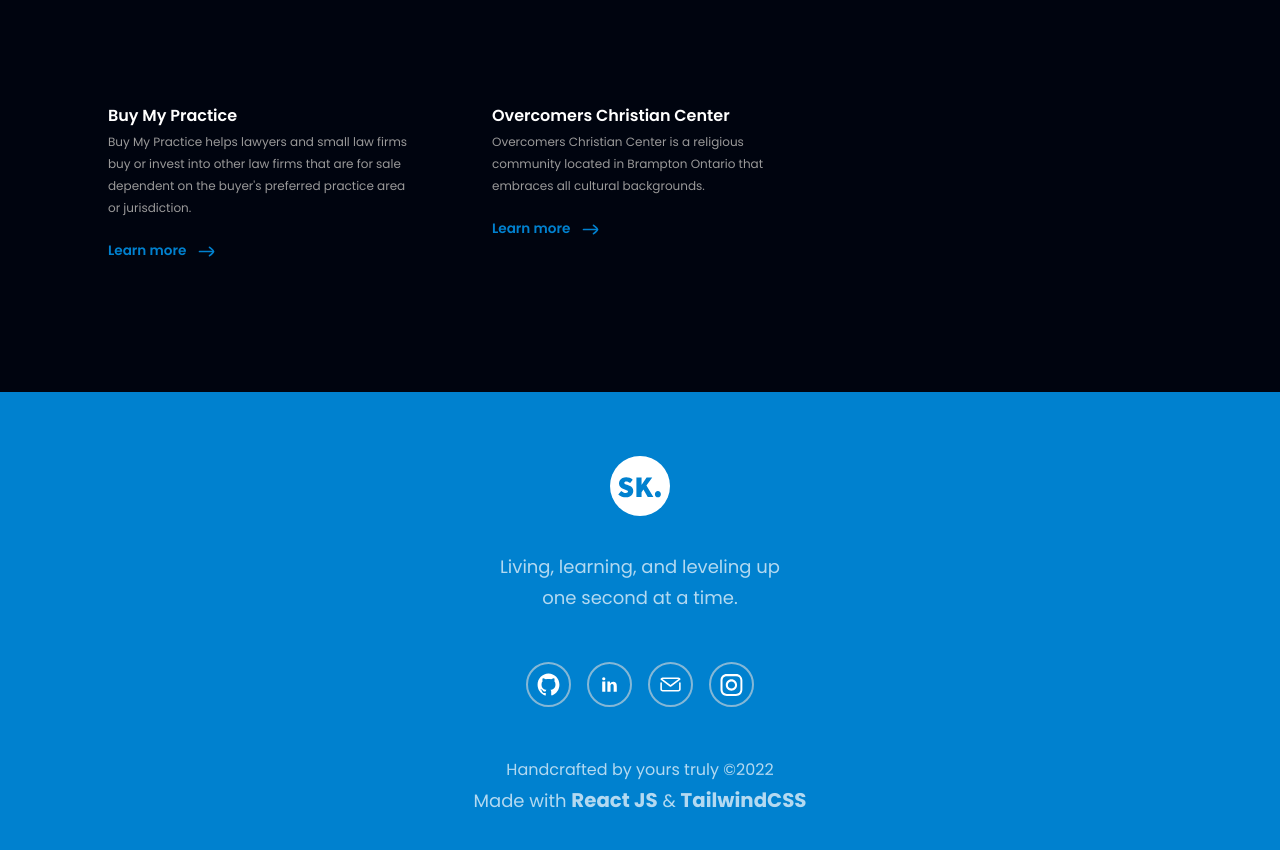
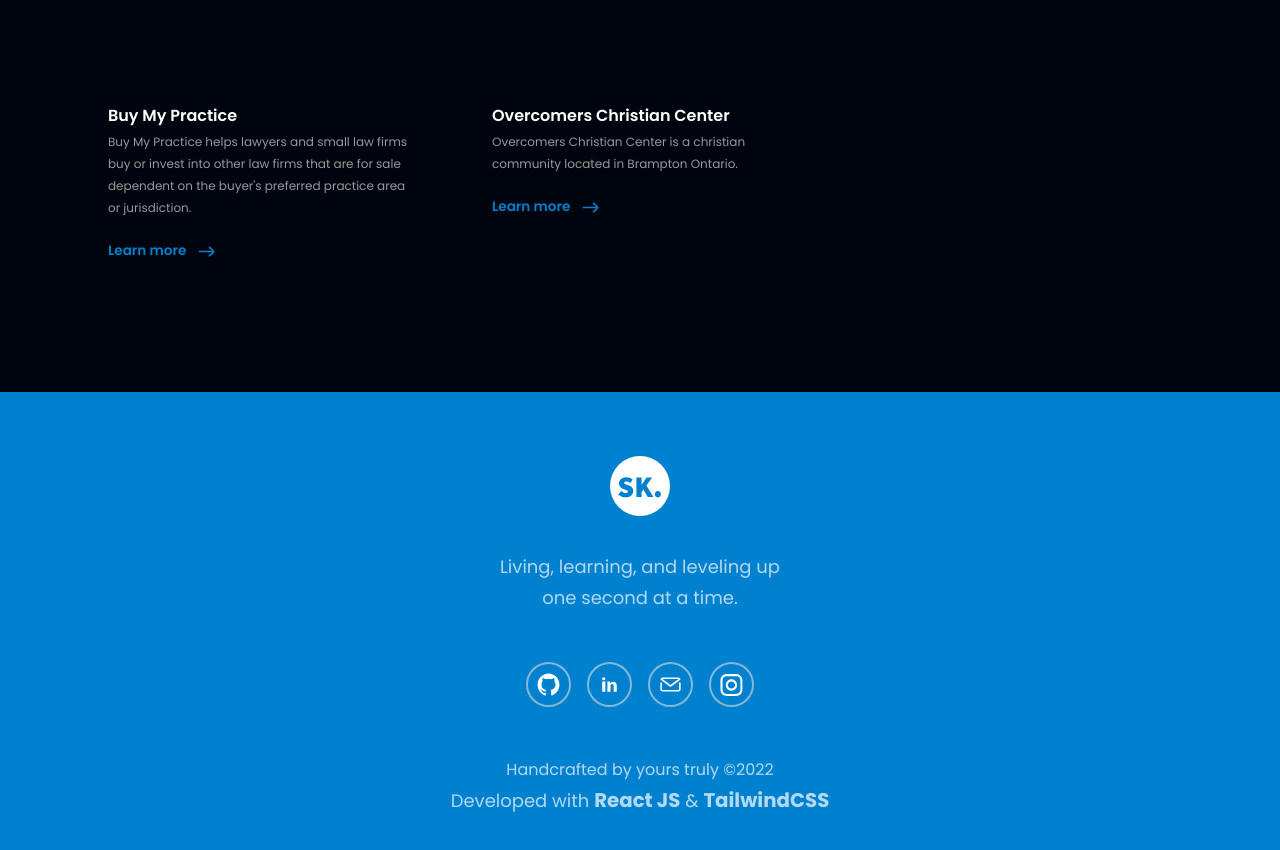
Before and after one commit to skebila/stevenkebila, a React (Vite) app: page / in a window 1280 px wide. Shown: the part 1760-2610 px from the top of the page. Built offline with nearby package versions, Linux system fonts and the light colour scheme.

Commit message:
Nav Divider edited

```diff
--- a/src/components/Footer.jsx
+++ b/src/components/Footer.jsx
@@ -29,7 +29,7 @@ const footer = () => (
             </div>
 
             <p className={`${styles.paragraph} text-[1em]`}>Handcrafted by yours truly ©{new Date().getFullYear()}</p>
-            <p className={`${styles.paragraph} text-[0.75em]`}>Made with <a href='https://reactjs.org/' target='_blank' className='text-[1.1em] hover:text-white font-bold'>React JS</a> & <a href='https://tailwindcss.com' target='_blank' className='hover:text-white text-[1.1em] font-bold'>TailwindCSS</a></p>
+            <p className={`${styles.paragraph} text-[0.75em]`}>Developed with <a href='https://reactjs.org/' target='_blank' className='text-[1.1em] hover:text-white font-bold'>React JS</a> & <a href='https://tailwindcss.com' target='_blank' className='hover:text-white text-[1.1em] font-bold'>TailwindCSS</a></p>
           </div>
         ))}
       </div>
--- a/src/components/Hero.jsx
+++ b/src/components/Hero.jsx
@@ -20,7 +20,7 @@ const Hero = () =>  (
           initial='initial'
           animate='animate'
           className="font-poppins font-normal mb-20 ss:leading-[30px] ss:text-[3em] text-[1.5em] leading-[30px] text-white text-center">
-          I'm a Front-End Engineer.<br/>
+          I'm a Software Engineer.<br/>
         </motion.p>
 
         <motion.a
--- a/src/components/Navbar.jsx
+++ b/src/components/Navbar.jsx
@@ -8,7 +8,7 @@ const Navbar = () => {
 
   return (
     //NavBar Start
-    <nav className='w-full border-b bg-primary border-[#2626263d] flex py-6 justify-between items-center navbar'>
+    <nav className='w-full border-b bg-primary border-[#5757574f] flex py-6 justify-between items-center navbar'>
       <img src={logo} alt="steven kebila" className='w-[120px] h-[50px] flex-initial'/>
 
       <ul className='list-none sm:flex hidden justify-center items-center flex-1'>
--- a/src/constants/index.js
+++ b/src/constants/index.js
@@ -112,8 +112,8 @@ export const projects = [
     id: "project-8",
     title: "Overcomers Christian Center",
     category: "Religious Organization",
-    description: "Overcomers Christian Center is a religious community located in Brampton Ontario that embraces all cultural backgrounds.",
-    url: "https://overcomersglobal.com",
+    description: "Overcomers Christian Center is a christian community located in Brampton Ontario.",
+    url: "",
     stack: [
       'React JS',
       'Node.js',
```
